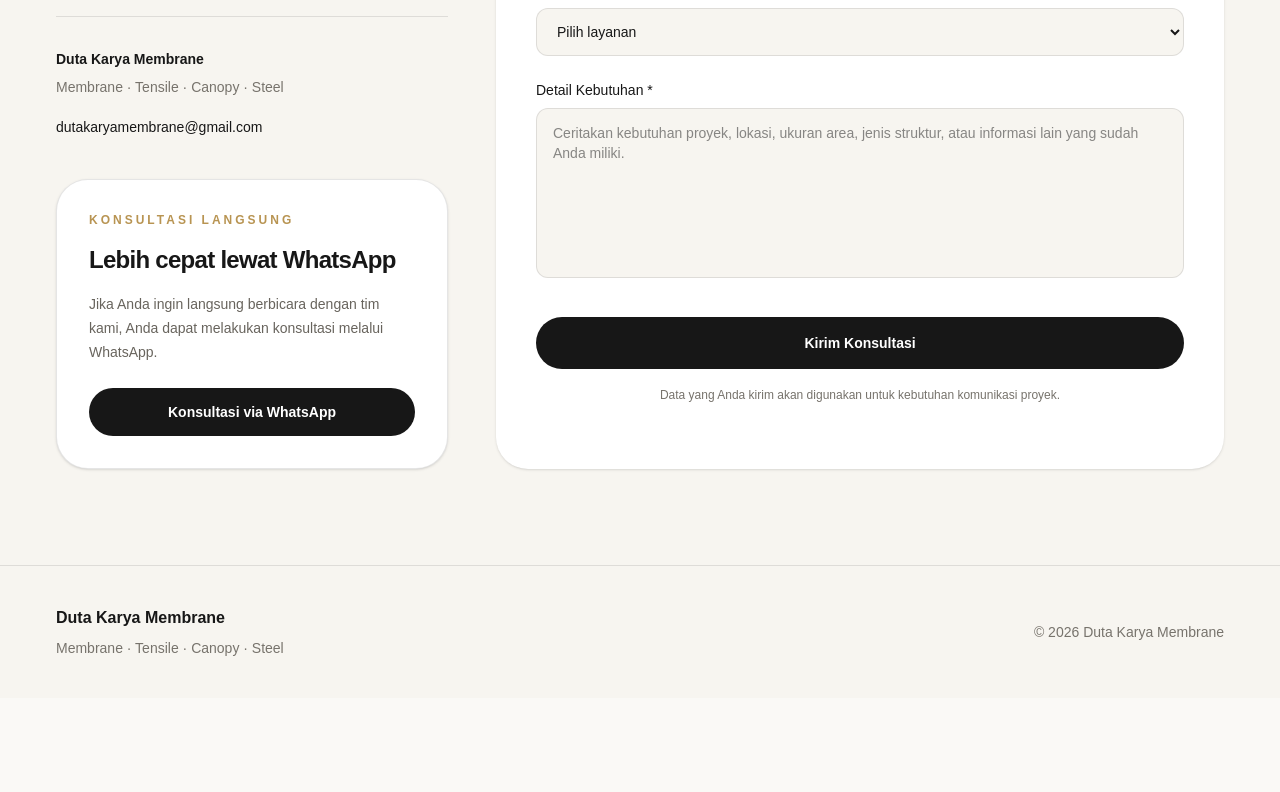
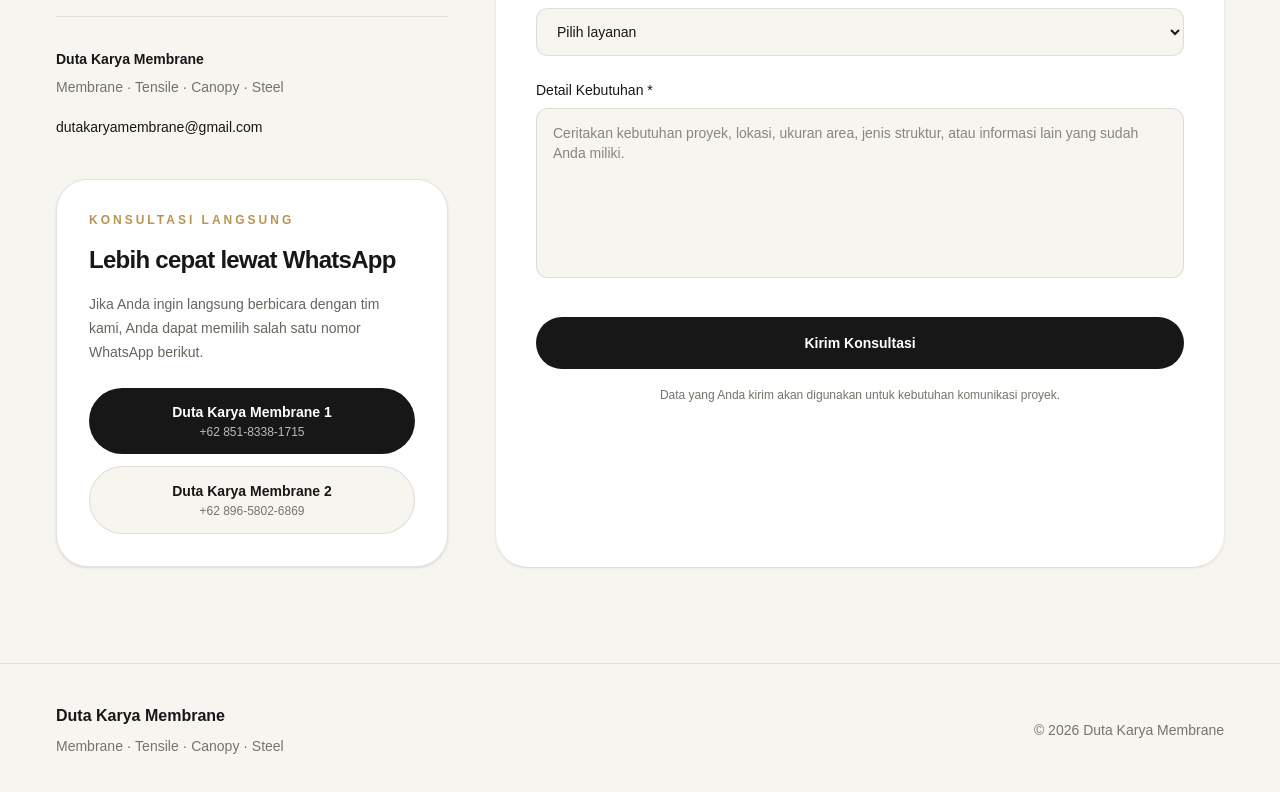
Before and after one commit to dutakaryamembrane/dutakarya-membrane, a Next.js app: page /kontak in a window 1280 px wide. Shown: the part 901-1693 px from the top of the page. Before the commit the page ends 1599 px from the top, so only its background shows below. Built offline with nearby package versions, Linux system fonts and the light colour scheme.

Commit message:
feat: add second WhatsApp contact

```diff
--- a/src/app/kontak/page.tsx
+++ b/src/app/kontak/page.tsx
@@ -16,10 +16,18 @@ export default function KontakPage() {
   const [success, setSuccess] = useState("");
   const [error, setError] = useState("");
 
-  const whatsappNumber = "6285183381715";
+  const whatsappMessage =
+    "Halo Duta Karya Membrane, saya ingin melakukan konsultasi mengenai kebutuhan proyek saya.";
 
-  const whatsappUrl = `https://wa.me/${whatsappNumber}?text=${encodeURIComponent(
-    "Halo Duta Karya Membrane, saya ingin melakukan konsultasi mengenai kebutuhan proyek saya."
+  const whatsappNumber1 = "6285183381715";
+  const whatsappNumber2 = "6289658026869";
+
+  const whatsappUrl1 = `https://wa.me/${whatsappNumber1}?text=${encodeURIComponent(
+    whatsappMessage
+  )}`;
+
+  const whatsappUrl2 = `https://wa.me/${whatsappNumber2}?text=${encodeURIComponent(
+    whatsappMessage
   )}`;
 
   function handleChange(
@@ -173,17 +181,19 @@ export default function KontakPage() {
 
               <p className="mt-4 text-sm leading-6 text-[#68645d]">
                 Jika Anda ingin langsung berbicara dengan tim kami,
-                Anda dapat melakukan konsultasi melalui WhatsApp.
+                Anda dapat memilih salah satu nomor WhatsApp berikut.
               </p>
 
+              {/* WHATSAPP 1 */}
               <a
-                href="https://wa.me/6285183381715"
+                href={whatsappUrl1}
                 target="_blank"
                 rel="noopener noreferrer"
                 className="
                   mt-6
-                  inline-flex
+                  flex
                   w-full
+                  flex-col
                   items-center
                   justify-center
                   rounded-full
@@ -199,11 +209,47 @@ export default function KontakPage() {
                   hover:bg-[#b89452]
                   hover:text-white
                 "
-                style={{
-                  color: "#ffffff",
-                }}
+                style={{ color: "#ffffff" }}
               >
-                Konsultasi via WhatsApp
+                <span>Duta Karya Membrane 1</span>
+                <span className="mt-0.5 text-xs font-normal text-white/70">
+                  +62 851-8338-1715
+                </span>
+              </a>
+
+              {/* WHATSAPP 2 */}
+              <a
+                href={whatsappUrl2}
+                target="_blank"
+                rel="noopener noreferrer"
+                className="
+                  mt-3
+                  flex
+                  w-full
+                  flex-col
+                  items-center
+                  justify-center
+                  rounded-full
+                  border
+                  border-black/10
+                  bg-[#f7f5f0]
+                  px-6
+                  py-3.5
+                  text-sm
+                  font-semibold
+                  text-[#171717]
+                  transition-all
+                  duration-200
+                  ease-out
+                  hover:border-[#b89452]
+                  hover:bg-[#b89452]
+                  hover:text-white
+                "
+              >
+                <span>Duta Karya Membrane 2</span>
+                <span className="mt-0.5 text-xs font-normal text-[#77736c]">
+                  +62 896-5802-6869
+                </span>
               </a>
             </div>
           </div>
```
